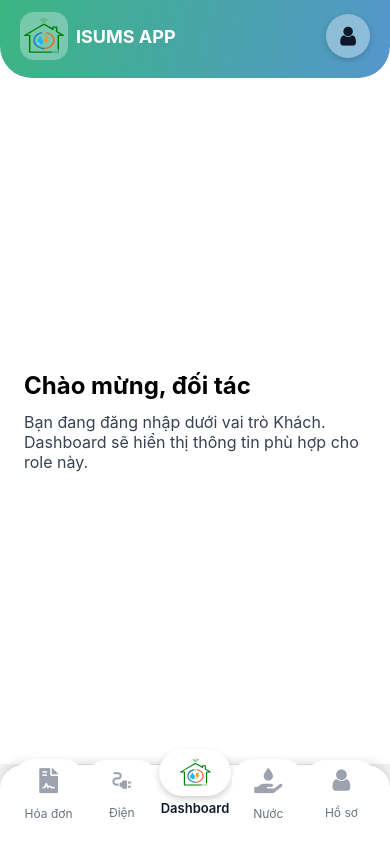
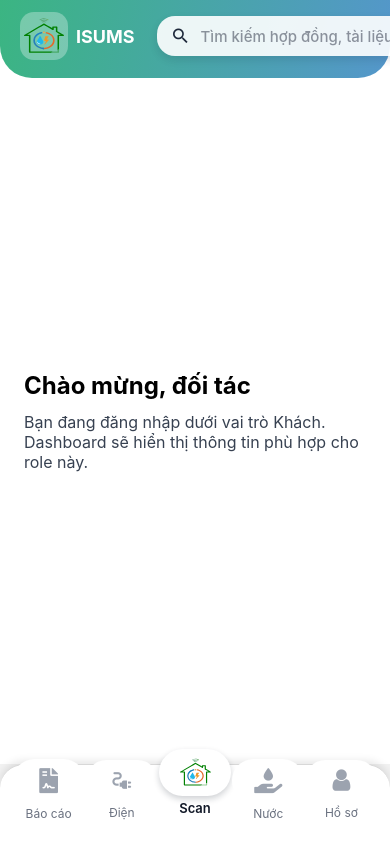
Before and after one commit to Management-System-for-Rental-SEP490/ISUMS_MOBILE_APP, a React Native app: screen /Main in a window 390 px wide. Built offline with nearby package versions, Linux system fonts and the light colour scheme.

Commit message:
change the header, change icon in footer, logo from header can navigate to home page (role tenant)

```diff
--- a/src/shared/components/footerNavigator.tsx
+++ b/src/shared/components/footerNavigator.tsx
@@ -24,10 +24,10 @@ const tabIconMap: Record<keyof MainTabParamList, (props: IconProps) => React.Rea
 };
 
 const tabLabelMap: Record<keyof MainTabParamList, string> = {
-  Dashboard: "Dashboard",
+  Dashboard: "Scan",
   ElectricUsage: "Điện",
   WaterUsage: "Nước",
-  Billing: "Hóa đơn",
+  Billing: "Báo cáo",
   Tenants: "Cư dân",
   Profile: "Hồ sơ",
 };
@@ -105,23 +105,23 @@ export const TenantTabs = () => (
   </Tab.Navigator>
 );
 
-export const LandlordTabs = () => (
-  <Tab.Navigator screenOptions={screenOptions} initialRouteName="Dashboard">
-    <Tab.Screen name="Billing" component={BillingScreen} />
-    <Tab.Screen name="Dashboard" component={HomeScreen} />
-    <Tab.Screen name="Profile" component={UserProfileScreen} />
-  </Tab.Navigator>
-);
+// export const LandlordTabs = () => (
+//   <Tab.Navigator screenOptions={screenOptions} initialRouteName="Dashboard">
+//     <Tab.Screen name="Billing" component={BillingScreen} />
+//     <Tab.Screen name="Dashboard" component={HomeScreen} />
+//     <Tab.Screen name="Profile" component={UserProfileScreen} />
+//   </Tab.Navigator>
+// );
 
-export const ManagerTabs = () => (
-  <Tab.Navigator screenOptions={screenOptions} initialRouteName="Dashboard">
-    <Tab.Screen name="ElectricUsage" component={ElectricUsageScreen} />
-    <Tab.Screen name="Billing" component={BillingScreen} />
-    <Tab.Screen name="Dashboard" component={HomeScreen} />
-    <Tab.Screen name="Tenants" component={TenantsScreen} />
-    <Tab.Screen name="Profile" component={UserProfileScreen} />
-  </Tab.Navigator>
-);
+// export const ManagerTabs = () => (
+//   <Tab.Navigator screenOptions={screenOptions} initialRouteName="Dashboard">
+//     <Tab.Screen name="ElectricUsage" component={ElectricUsageScreen} />
+//     <Tab.Screen name="Billing" component={BillingScreen} />
+//     <Tab.Screen name="Dashboard" component={HomeScreen} />
+//     <Tab.Screen name="Tenants" component={TenantsScreen} />
+//     <Tab.Screen name="Profile" component={UserProfileScreen} />
+//   </Tab.Navigator>
+// );
 
 export const StaffTabs = () => (
   <Tab.Navigator screenOptions={screenOptions} initialRouteName="Dashboard">
--- a/src/shared/components/header.tsx
+++ b/src/shared/components/header.tsx
@@ -1,20 +1,40 @@
 
-import { ColorValue, Text, TouchableOpacity, View } from "react-native";
+import { ColorValue, Text, TextInput, TouchableOpacity, View } from "react-native";
 import { LinearGradient } from "expo-linear-gradient";
 import { useSafeAreaInsets } from "react-native-safe-area-context";
 import headerStyles from "../styles/headerStyles";
 import Icons from "../theme/icon";
+import { HeaderVariant, MainTabParamList } from "../types";
+import { NavigationProp, useNavigation } from "@react-navigation/native";
 
-type HeaderVariant = "default" | "electric" | "water";
+//1. const gradientMaps: Record<HeaderVariant, [ColorValue, ColorValue]> = { ... }
+//    - Định nghĩa một object tên là gradientMaps để map mỗi kiểu "variant" của header với một mảng gồm 2 màu gradient.
+//    - Sử dụng Record để đảm bảo các key chỉ là các giá trị hợp lệ của HeaderVariant.
 
+// 2. const Header = ({ variant = "default" }: { variant?: HeaderVariant }) => { ... }
+//    - Đây là khai báo một functional component tên Header.
+//    - Component này nhận một prop tuỳ chọn "variant" (kiểu HeaderVariant), default là "default".
+
+// 3. const insets = useSafeAreaInsets();
+//    - Lấy thông tin lề an toàn của màn hình thiết bị (ví dụ: để không bị che bởi tai thỏ hoặc cạnh cong).
+//    - Dùng hook useSafeAreaInsets trả về các giá trị lề (top, bottom, left, right).
+
+// 4. <LinearGradient ...>
+//    - Tạo một thành phần với nền gradient dùng LinearGradient từ expo.
+//    - props:
+//        - colors: sử dụng 2 màu gradient dựa theo variant (từ gradientMaps).
+//        - start, end: xác định hướng gradient (từ trên trái về dưới phải).
+//        - style: dùng style headerStyles.gradient và tăng paddingTop theo lề an toàn (insets.top + 12).
 const gradientMaps: Record<HeaderVariant, [ColorValue, ColorValue]> = {
   default: ["#3bb582", "rgba(12, 106, 181, 0.7)"],
-  electric: ["#008001", "rgba(24, 90, 24, 0.9)"],
-  water: ["#0072cf", "rgba(0, 114, 207, 0.9)"],
+  electric: ["#008001", "rgba(33, 152, 33, 0.9)"],
+  water: ["#0072cf", "rgba(9, 128, 225, 0.9)"],
 };
 
 const Header = ({ variant = "default" }: { variant?: HeaderVariant }) => {
   const insets = useSafeAreaInsets();
+  const navigation = useNavigation<NavigationProp<MainTabParamList>>();
+
   return (
     <LinearGradient
       colors={gradientMaps[variant]}
@@ -23,15 +43,25 @@ const Header = ({ variant = "default" }: { variant?: HeaderVariant }) => {
       style={[headerStyles.gradient, { paddingTop: insets.top + 12 }]}
     >
       <View style={headerStyles.headerRow}>
-        <View style={headerStyles.brandRow}>
+        <TouchableOpacity
+          style={headerStyles.brandRow}
+          activeOpacity={0.75}
+          onPress={() => navigation.navigate("Dashboard")}
+        >
           <View style={headerStyles.logoWrapper}>
             <Icons.logoHome size={40} />
           </View>
-          <Text style={headerStyles.brandTitle}>ISUMS APP</Text>
+          <Text style={headerStyles.brandTitle}>ISUMS</Text>
+        </TouchableOpacity>
+        <View style={headerStyles.searchContainer}>
+          <Icons.search size={20} color="#1e293b" />
+          <TextInput
+            style={headerStyles.searchInput}
+            placeholder="Tìm kiếm hợp đồng, tài liệu..."
+            placeholderTextColor="rgba(15, 23, 42, 0.45)"
+            returnKeyType="search"
+          />
         </View>
-        <TouchableOpacity style={headerStyles.userIcon}>
-          <Icons.user size={22} color="#0f172a" />
-        </TouchableOpacity>
       </View>
     </LinearGradient>
   );
--- a/src/shared/styles/headerStyles.tsx
+++ b/src/shared/styles/headerStyles.tsx
@@ -1,47 +1,57 @@
 import { StyleSheet } from "react-native";
-
+// Định nghĩa một object các style sử dụng trong header bằng StyleSheet.create({
 const headerStyles = StyleSheet.create({
-  gradient: {
-    paddingVertical: 18,
-    paddingHorizontal: 20,
-    borderBottomLeftRadius: 32,
-    borderBottomRightRadius: 32,
+  gradient: { // Style cho nền gradient phần header
+    paddingVertical: 18, // Padding theo chiều dọc (top và bottom) là 18
+    paddingHorizontal: 20, // Padding theo chiều ngang (left và right) là 20
+    borderBottomLeftRadius: 32, // Bo góc trái phía dưới 32 đơn vị
+    borderBottomRightRadius: 32, // Bo góc phải phía dưới 32 đơn vị
   },
-  headerRow: {
-    flexDirection: "row",
-    justifyContent: "space-between",
-    alignItems: "center",
+  headerRow: { // Style cho View chứa hàng ngang chính của header
+    flexDirection: "row", // Các phần tử con xếp thành hàng ngang
+    justifyContent: "space-between", // Các phần tử con trải đều, khoảng cách tối đa
+    alignItems: "center", // Căn giữa các phần tử con theo chiều dọc
+    gap: 10, // Khoảng cách giữa các phần tử con là 10
   },
-  brandRow: {
+  brandRow: { // Style cho phần chứa logo và tên thương hiệu
+    flexDirection: "row", // Xếp cạnh nhau theo hàng ngang
+    alignItems: "center", // Căn giữa các mục theo chiều dọc
+  },
+  logoWrapper: { // Style cho ô chứa logo bên trái
+    width: 48, // Chiều rộng 48
+    height: 48, // Chiều cao 48
+    borderRadius: 14, // Bo góc 14 (tạo hình tròn/capsule)
+    backgroundColor: "rgba(255,255,255,0.3)", // Nền trắng trong suốt 30%
+    justifyContent: "center", // Căn giữa nội dung theo chiều dọc
+    alignItems: "center", // Căn giữa nội dung theo chiều ngang
+    marginRight: 8, // Khoảng cách với phần kế bên phải là 8
+  },
+  brandTitle: { // Style cho Text tên thương hiệu
+    color: "#fff", // Màu chữ trắng
+    fontSize: 18, // Cỡ chữ 18
+    fontWeight: "700", // Đậm
+  },
+  searchInput: {
+    flex: 1,
+    marginLeft: 10,
+    color: "#0f172a",
+    fontSize: 15,
+    fontWeight: "500",
+  },
+  searchContainer: {
     flexDirection: "row",
     alignItems: "center",
-  },
-  logoWrapper: {
-    width: 48,
-    height: 48,
-    borderRadius: 14,
-    backgroundColor: "rgba(255,255,255,0.3)",
-    justifyContent: "center",
-    alignItems: "center",
-    marginRight: 8,
-  },
-  brandTitle: {
-    color: "#fff",
-    fontSize: 18,
-    fontWeight: "700",
-  },
-  userIcon: {
-    width: 44,
-    height: 44,
-    borderRadius: 22,
-    backgroundColor: "rgba(255,255,255,0.35)",
-    justifyContent: "center",
-    alignItems: "center",
-    shadowColor: "#000",
-    shadowOffset: { width: 0, height: 2 },
-    shadowOpacity: 0.18,
-    shadowRadius: 6,
-    elevation: 4,
+    backgroundColor: "rgba(255,255,255,0.9)",
+    borderRadius: 18,
+    paddingHorizontal: 14,
+    paddingVertical: 10,
+    shadowColor: "#0f172a",
+    shadowOffset: { width: 0, height: 4 },
+    shadowOpacity: 0.12,
+    shadowRadius: 8,
+    elevation: 3,
+    width: 260,
+    marginLeft: 12,
   },
 });
 
--- a/src/shared/theme/icon.tsx
+++ b/src/shared/theme/icon.tsx
@@ -23,6 +23,9 @@ const Icons = {
   electric: ({ size = 24, color = 'black' }: IconProps = {}) => (
     <MaterialIcons name="electrical-services" size={size} color={color} />
   ),
+  search: ({ size = 24, color = 'black' }: IconProps = {}) => (
+    <MaterialIcons name="search" size={size} color={color} />
+  ),
   contract: ({ size = 24, color = 'black' }: IconProps = {}) => (
     <FontAwesome5 name="file-contract" size={size} color={color} />
   ),
--- a/src/shared/types/index.ts
+++ b/src/shared/types/index.ts
@@ -13,7 +13,7 @@ export type MainTabParamList = {
   Tenants: undefined;
   Profile: undefined;
 };
-
+export type HeaderVariant = "default" | "electric" | "water"; // định nghĩa các loại variant của header
 export type RootStackParamList = AuthStackParamList & {
   Main: undefined;
 };
```
